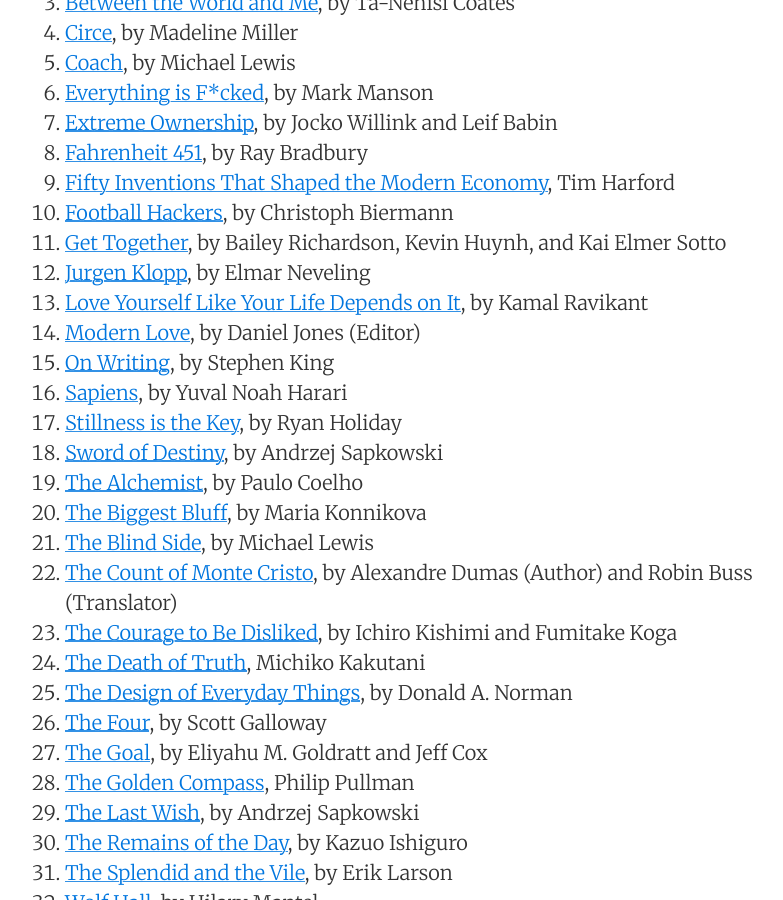
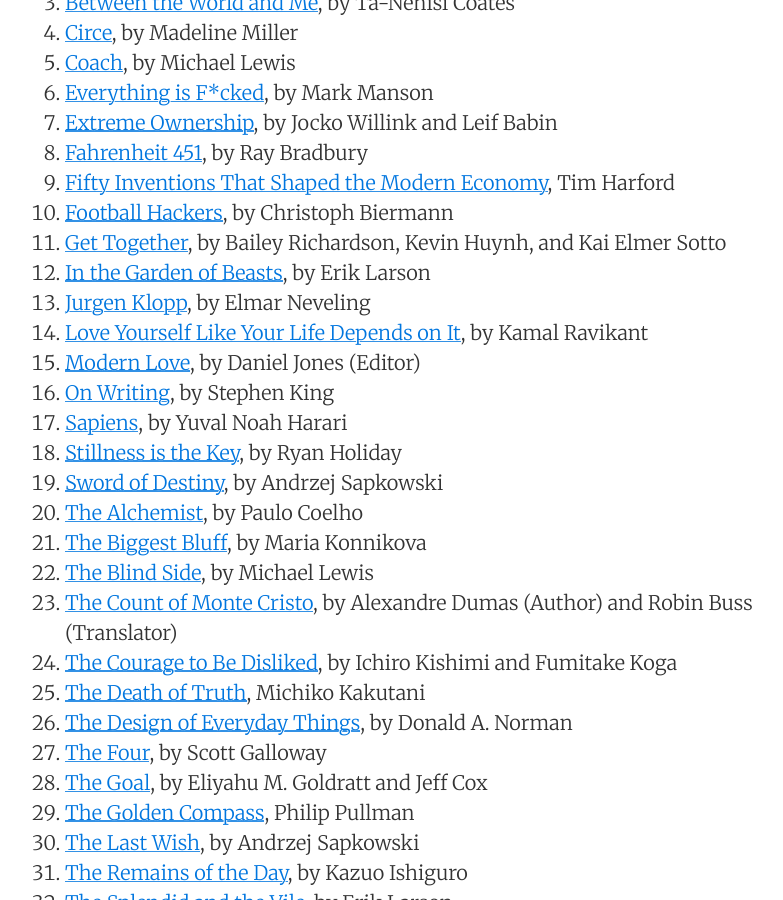
Before and after one commit to sewardlee337/sewardlee337.github.io, a Jekyll site: the page built from readinglist.md, in a window 1280 px wide and 900 px high, scrolled down 680 px. Shown: the whole window, without its empty margins (195-978 px from the left). Built offline with Jekyll 4.4.1, drawn with Linux system fonts in a browser that asks for light colours; nearby versions of some CDN libraries.

Commit message:
Update reading list

```diff
--- a/readinglist.md
+++ b/readinglist.md
@@ -31,6 +31,7 @@
 1. [Fifty Inventions That Shaped the Modern Economy](https://amzn.to/2UJ77jS), Tim Harford
 1. [Football Hackers](https://amzn.to/3jWIL07), by Christoph Biermann
 1. [Get Together](https://amzn.to/3ametPO), by Bailey Richardson, Kevin Huynh, and Kai Elmer Sotto
+1. [In the Garden of Beasts](https://amzn.to/3bV0DoZ), by Erik Larson
 1. [Jurgen Klopp](https://amzn.to/3brlNuS), by Elmar Neveling
 1. [Love Yourself Like Your Life Depends on It](https://amzn.to/2Ysqa4s), by Kamal Ravikant
 1. [Modern Love](https://amzn.to/3cIaU6P), by Daniel Jones (Editor)
```
